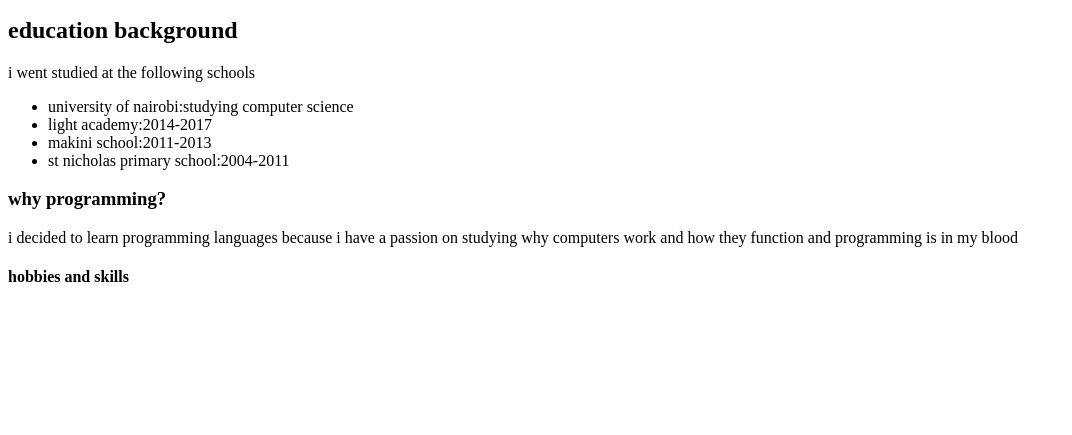
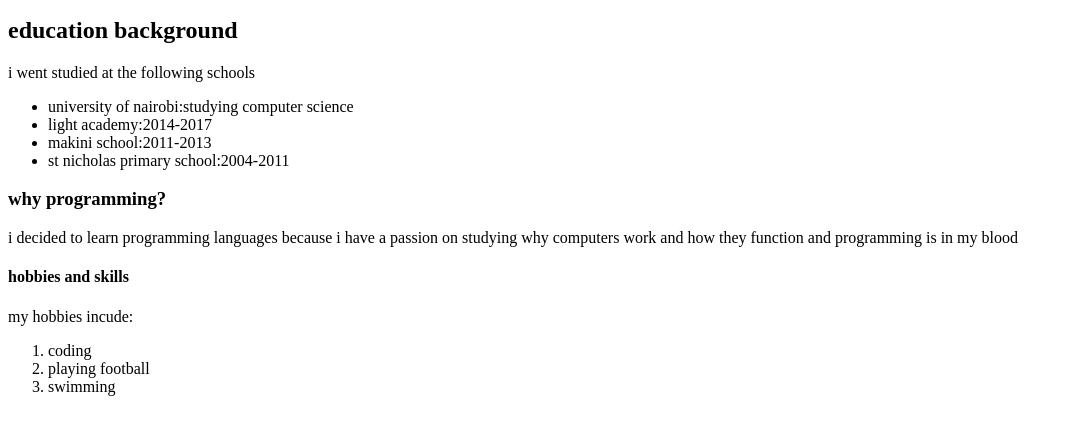
Before and after one commit to trevor-ngugi/my-portfolio, a plain HTML site: page about-me.html in a window 1280 px wide. Shown: the part 101-536 px from the top of the page, without its empty margins (0-1072 px from the left). Drawn offline with Linux system fonts and the light colour scheme.

Commit message:
add paragraph and ordered list

```diff
--- a/about-me.html
+++ b/about-me.html
@@ -19,6 +19,13 @@
     <p>i decided to learn programming languages because i have a passion on studying why computers work and how they function and programming is in my blood</p>
 
     <h4>hobbies and skills</h4>
+    <p>my hobbies incude:</p>
+    <ol>
+        <li>coding</li>
+        <li>playing football</li>
+        <li>swimming</li>
+    </ol>
+
 
 
 
```
